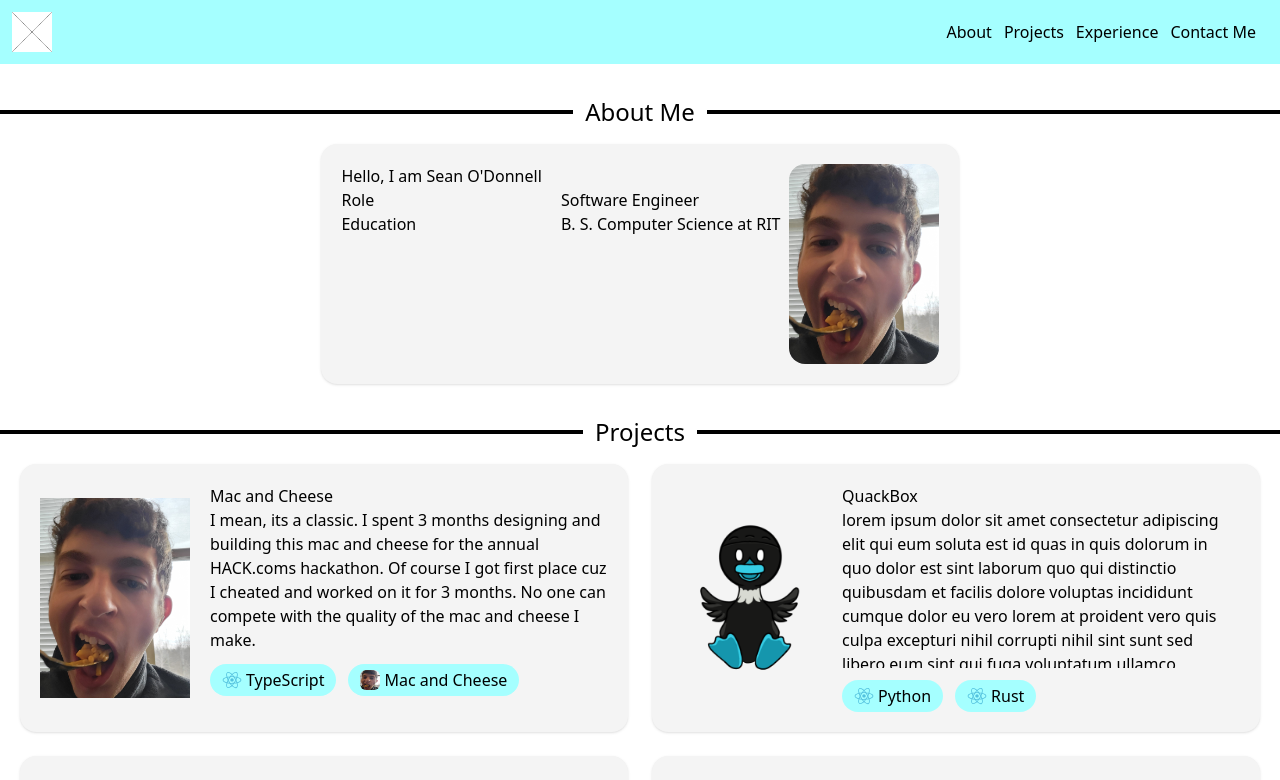
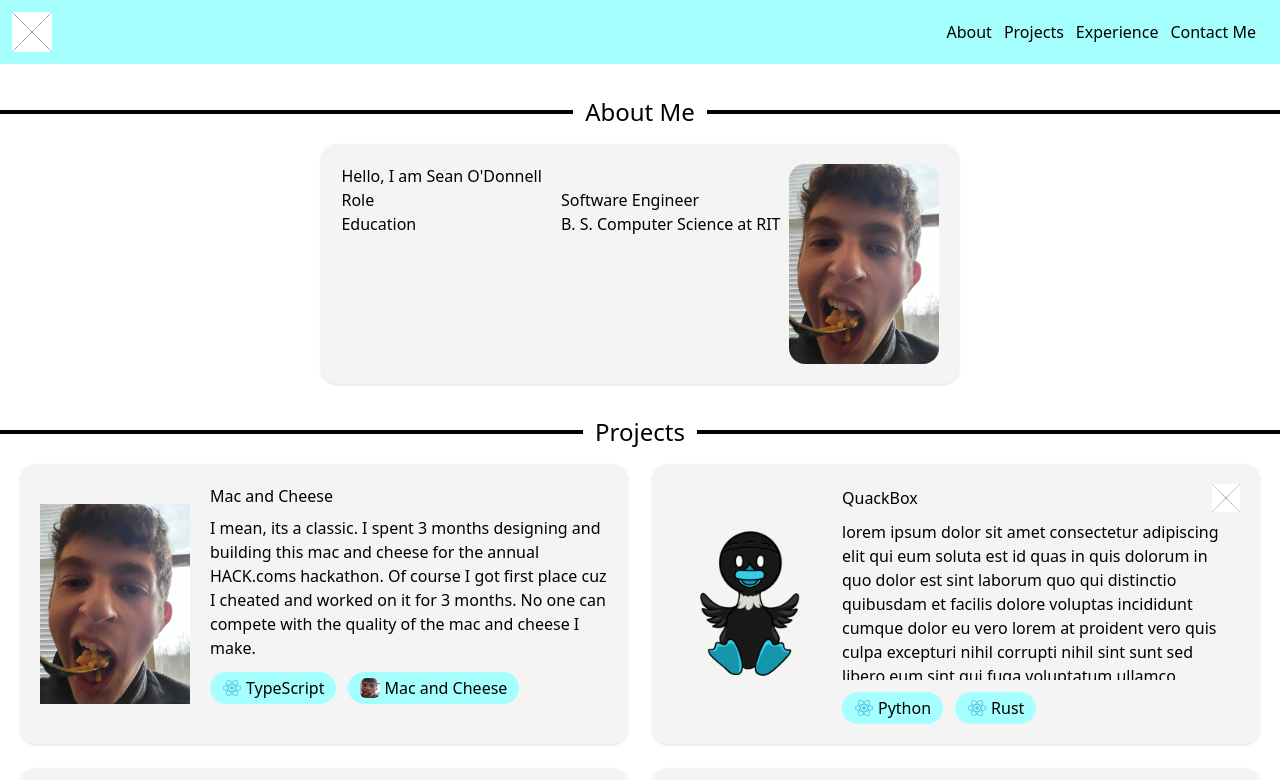
Before and after one commit to Saoski/test-portfolio, a Next.js app: page / in a window 1280 px wide. Shown: the top 780 px of the page. Built offline with nearby package versions, Linux system fonts and the light colour scheme.

Commit message:
Add link to github

```diff
--- a/app/components/ProjectCard.tsx
+++ b/app/components/ProjectCard.tsx
@@ -1,25 +1,46 @@
 import Card from "./Card";
 import Image, { StaticImageData } from "next/image";
 import SkillTag, { Skill } from "./SkillTag";
+import Link from "next/link";
+import placeholderImg from "../assets/placeholder.jpg";
 
 interface ProjectCardProps {
     title: string;
     description: string;
-    image_src: StaticImageData;
+    imageSrc: StaticImageData;
     skills: Skill[];
+    githubLink?: string;
 }
 
 export default function ProjectCard({
     title,
     description,
-    image_src,
+    imageSrc: image_src,
     skills,
+    githubLink,
 }: ProjectCardProps) {
     return (
         <Card>
-            <Image src={image_src} alt="Project image."  width={150} className="h-fit self-center"/>
+            <Image
+                src={image_src}
+                alt="Project image."
+                width={150}
+                className="h-fit self-center"
+            />
             <div className="pl-3">
-                <h2>{title}</h2>
+                <div className="flex justify-between items-center pb-2">
+                    <h2>{title}</h2>
+                    {githubLink && (
+                        <Link href={githubLink}>
+                            <div className="h-7 w-7">
+                                <Image
+                                    src={placeholderImg}
+                                    alt={"Github logo."}
+                                />
+                            </div>
+                        </Link>
+                    )}
+                </div>
                 <p className="max-h-40 overflow-y-auto">{description}</p>
                 <div className="flex gap-3 pt-3">
                     {skills.map((skill) => (
--- a/app/page.tsx
+++ b/app/page.tsx
@@ -4,7 +4,6 @@ import ProjectCard from "./components/ProjectCard";
 import macAndCheese from "./assets/mac_and_cheese.jpg";
 import quackbox from "./assets/quackbox.png";
 import { Skill } from "./components/SkillTag";
-import NavBar from "./components/NavBar";
 
 export default function Home() {
     const macAndCheeseDescription =
@@ -14,33 +13,34 @@ export default function Home() {
 
     return (
         <>
-            <div className="m-8"/>
-            <Divider text="About Me" id="about"/>
+            <div className="m-8" />
+            <Divider text="About Me" id="about" />
             <AboutMe />
-            <Divider text="Projects" id="projects"/>
+            <Divider text="Projects" id="projects" />
             <div className="grid grid-cols-2 gap-6 px-5 items-stretch">
                 <ProjectCard
                     title="Mac and Cheese"
                     description={macAndCheeseDescription}
-                    image_src={macAndCheese}
+                    imageSrc={macAndCheese}
                     skills={[Skill.TypeScript, Skill.MacAndCheese]}
                 />
                 <ProjectCard
                     title={"QuackBox"}
                     description={otherProjectDescription}
-                    image_src={quackbox}
+                    imageSrc={quackbox}
+                    skills={[Skill.Python, Skill.Rust]}
+                    githubLink="https://github.com/rit-coms/COMS-Console"
+                />
+                <ProjectCard
+                    title={"QuackBox"}
+                    description={otherProjectDescription}
+                    imageSrc={quackbox}
                     skills={[Skill.Python, Skill.Rust]}
                 />
                 <ProjectCard
                     title={"QuackBox"}
                     description={otherProjectDescription}
-                    image_src={quackbox}
-                    skills={[Skill.Python, Skill.Rust]}
-                />
-                <ProjectCard
-                    title={"QuackBox"}
-                    description={otherProjectDescription}
-                    image_src={quackbox}
+                    imageSrc={quackbox}
                     skills={[Skill.Python, Skill.Rust]}
                 />
             </div>
```
